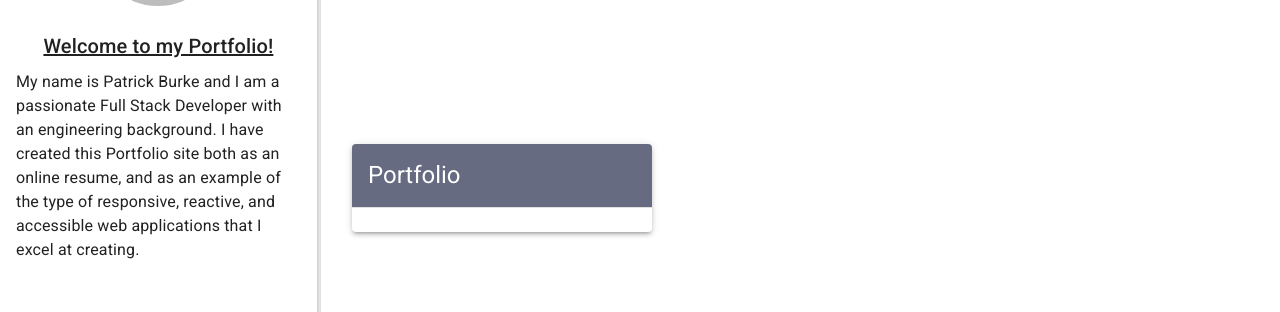
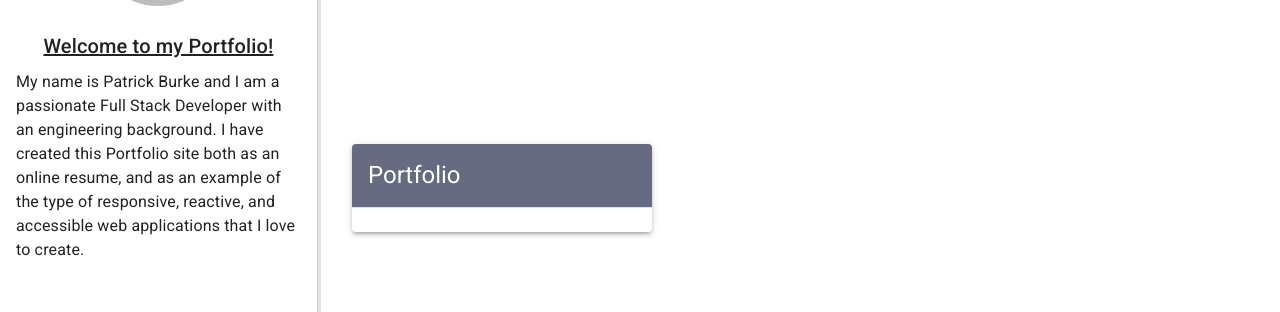
Before and after one commit to PattyBurke99/mui-portfolio, a React (Vite) app: page /mui-portfolio/projects in a window 1280 px wide. Shown: the part 246-558 px from the top of the page. Built offline with nearby package versions, Linux system fonts and the light colour scheme.

Commit message:
Minor layout/content changes

```diff
--- a/src/components/Layout/AboutContent.tsx
+++ b/src/components/Layout/AboutContent.tsx
@@ -38,7 +38,7 @@ function AboutContent() {
                     My name is Patrick Burke and I am a passionate Full Stack Developer with an
                     engineering background. I have created this Portfolio site both as an online
                     resume, and as an example of the type of responsive, reactive, and accessible
-                    web applications that I excel at creating.
+                    web applications that I love to create.
                 </Typography>
             </Box>
             <Box sx={{
--- a/src/screens/Layout.tsx
+++ b/src/screens/Layout.tsx
@@ -58,7 +58,7 @@ function Layout() {
                 <Main open={isMdBreakpoint && aboutDrawerOpen} sx={{
                   height: '100%',
                   overflow: 'auto',
-                  paddingX: {xs: '1rem', md: '2rem'},
+                  padding: {xs: '1rem', md: '2rem'},
                 }}>
                     <Box sx={{
                       height: '100%',
```
